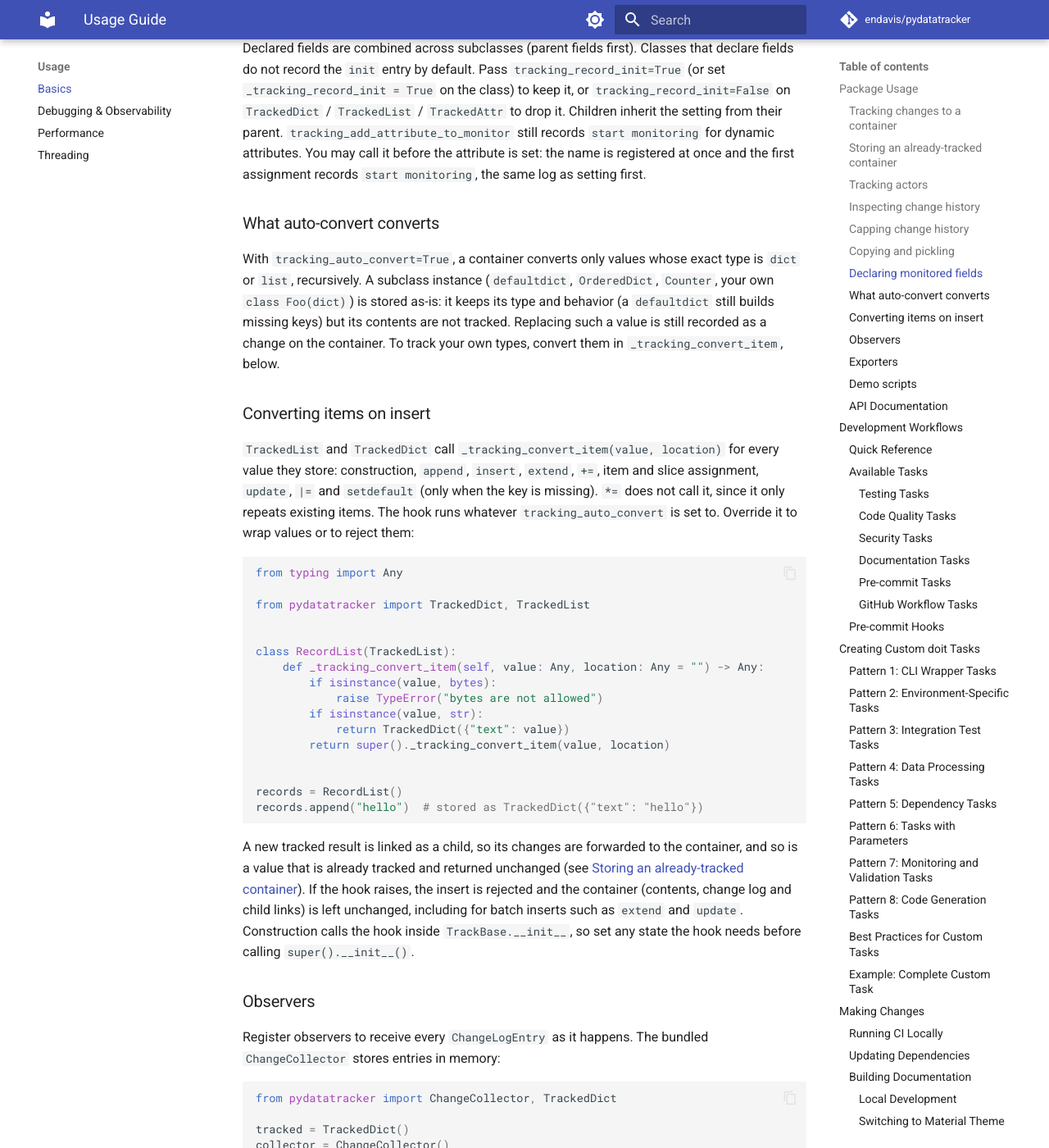
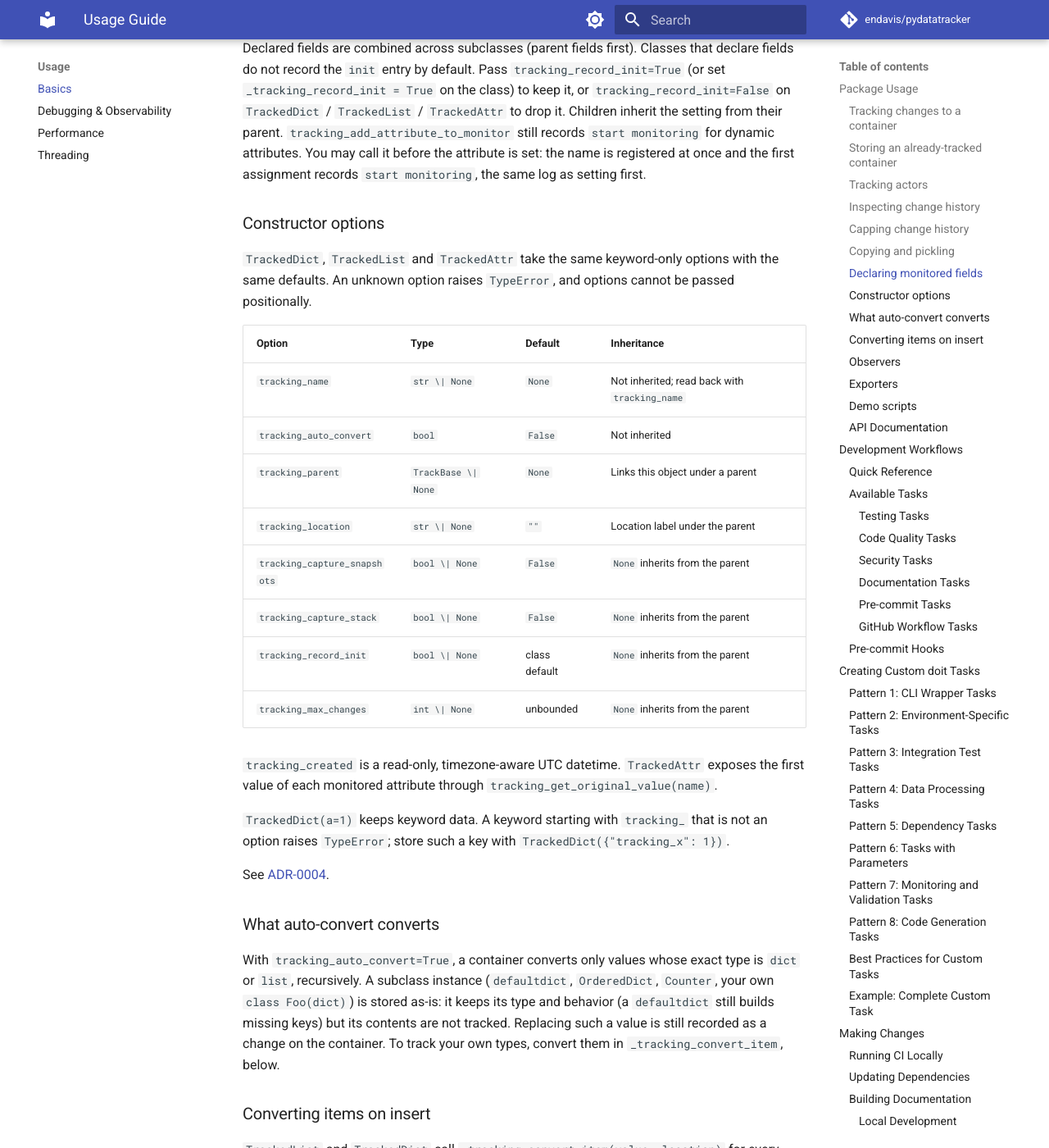
Before and after one commit to endavis/pydatatracker, an MkDocs documentation site: the page built from docs/usage/basics.md, in a window 1280 px wide and 1400 px high, scrolled down 3917 px. Shown: the whole window at 82% size. Built offline with MkDocs 1.6.1 and Material for MkDocs 9.7.7, drawn with Linux system fonts in a browser that asks for light colours; comment, search, counter and statistics services are not loaded.

Commit message:
feat: unify the tracked containers' constructor options (merges PR #99, addresses #69)
TrackedDict, TrackedList and TrackedAttr now take the same keyword-only
tracking options with the same defaults. TrackBase.__init__ no longer
has **kwargs, so an unknown option raises TypeError.

Options:
- tracking_name, tracking_auto_convert, tracking_parent and
  tracking_location.
- tracking_capture_snapshots, tracking_capture_stack,
  tracking_record_init and tracking_max_changes. For these, None
  inherits the parent's value, or else the default.
- tracking_auto_convert defaults to False on all three types.

Other changes:
- TrackedDict keeps keyword data (TrackedDict(a=1)). A tracking_* keyword
  that is not an option now raises TypeError instead of silently becoming
  data.
- New read-only properties tracking_name and tracking_created.
  TrackedAttr._tracking_get_original_value is now the public
  tracking_get_original_value.
- The internal tracking_auto_converted_in parameter and attribute are
  removed.
- Fixed: a TrackedAttr child stored None for the capture settings
  instead of inheriting them from its parent.

ADR-0004 records the decision. docs/usage/basics.md documents the
option set under "Constructor options".

BREAKING CHANGE: the tracking options are keyword-only on all three
containers, and an unknown option raises TypeError. TrackedAttr's
tracking_auto_convert now defaults to False; pass
tracking_auto_convert=True to keep converting. tracking_auto_converted_in
is removed. TrackedDict rejects tracking_* keyword data; pass such keys
in a mapping, TrackedDict({"tracking_x": 1}).
_tracking_get_original_value is renamed tracking_get_original_value.

Addresses #69


Claude-Session: https://claude.ai/code/session_01NXu1sceyzGx67XLdcr5dPL

Co-authored-by: Claude Opus 5.5 <noreply@anthropic.com>

```diff
--- a/docs/usage/basics.md
+++ b/docs/usage/basics.md
@@ -180,6 +180,30 @@ fields do not record the `init` entry by default. Pass `tracking_record_init=Tru
 their parent. `tracking_add_attribute_to_monitor` still records `start monitoring` for
 dynamic attributes. You may call it before the attribute is set: the name is registered at
 once and the first assignment records `start monitoring`, the same log as setting first.
+
+### Constructor options
+
+`TrackedDict`, `TrackedList` and `TrackedAttr` take the same keyword-only options with the same
+defaults. An unknown option raises `TypeError`, and options cannot be passed positionally.
+
+| Option | Type | Default | Inheritance |
+| --- | --- | --- | --- |
+| `tracking_name` | `str \| None` | `None` | Not inherited; read back with `tracking_name` |
+| `tracking_auto_convert` | `bool` | `False` | Not inherited |
+| `tracking_parent` | `TrackBase \| None` | `None` | Links this object under a parent |
+| `tracking_location` | `str \| None` | `""` | Location label under the parent |
+| `tracking_capture_snapshots` | `bool \| None` | `False` | `None` inherits from the parent |
+| `tracking_capture_stack` | `bool \| None` | `False` | `None` inherits from the parent |
+| `tracking_record_init` | `bool \| None` | class default | `None` inherits from the parent |
+| `tracking_max_changes` | `int \| None` | unbounded | `None` inherits from the parent |
+
+`tracking_created` is a read-only, timezone-aware UTC datetime. `TrackedAttr` exposes the first
+value of each monitored attribute through `tracking_get_original_value(name)`.
+
+`TrackedDict(a=1)` keeps keyword data. A keyword starting with `tracking_` that is not an option
+raises `TypeError`; store such a key with `TrackedDict({"tracking_x": 1})`.
+
+See [ADR-0004](../decisions/0004-tracked-containers-share-one-keyword-only-option-set.md).
 
 ### What auto-convert converts
 
--- a/mkdocs.yml
+++ b/mkdocs.yml
@@ -150,6 +150,7 @@ nav:
       - ADR-0001 Thread safety: decisions/0001-tracked-containers-serialize-mutations-with-a-tree-wide-rlock.md
       - ADR-0002 Copy semantics: decisions/0002-copies-of-tracked-containers-are-independent-tracked-objects-with-fresh-history.md
       - ADR-0003 Linking merges tree locks: decisions/0003-linking-a-tracked-container-merges-tree-locks.md
+      - ADR-0004 Shared option set: decisions/0004-tracked-containers-share-one-keyword-only-option-set.md
       - ADR-9001 uv: decisions/9001-use-uv-for-package-management.md
       - ADR-9002 doit: decisions/9002-use-doit-for-task-automation.md
       - ADR-9003 ruff: decisions/9003-use-ruff-for-linting-and-formatting.md
--- a/pyproject.toml
+++ b/pyproject.toml
@@ -290,6 +290,7 @@ pytest_add_cli_args_test_selection = [
     "tests/test_changelog_copy.py",
     "tests/test_changelog_copy_tree.py",
     "tests/test_config.py",
+    "tests/test_constructor_options.py",
     "tests/test_convert_item_hook.py",
     "tests/test_copy_semantics.py",
     "tests/test_exporters.py",
```
Also changed, not shown: docs/TABLE_OF_CONTENTS.md (+2 -0 lines), docs/decisions/0004-tracked-containers-share-one-keyword-only-option-set.md (added, +40 -0 lines), docs/decisions/README.md (+1 -0 lines), docs/development/architecture.md (+2 -0 lines), 7 other files.
